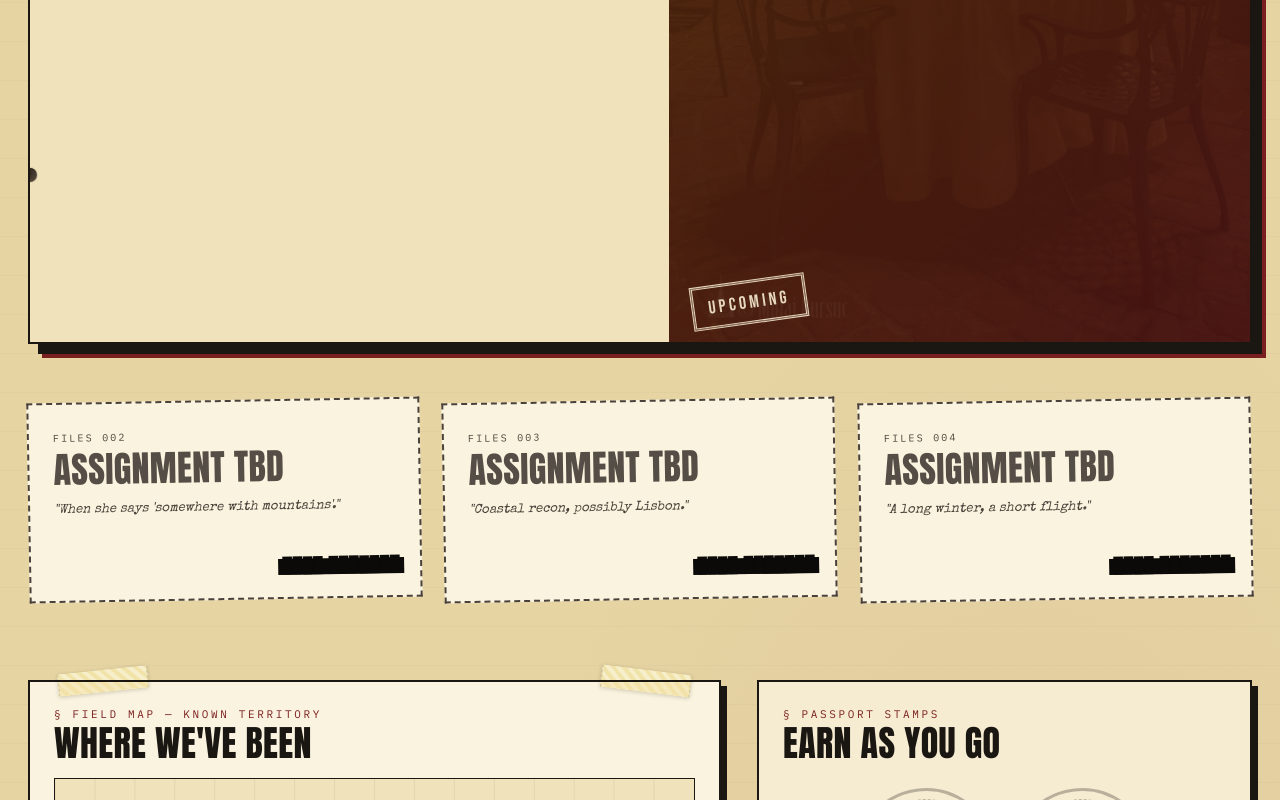
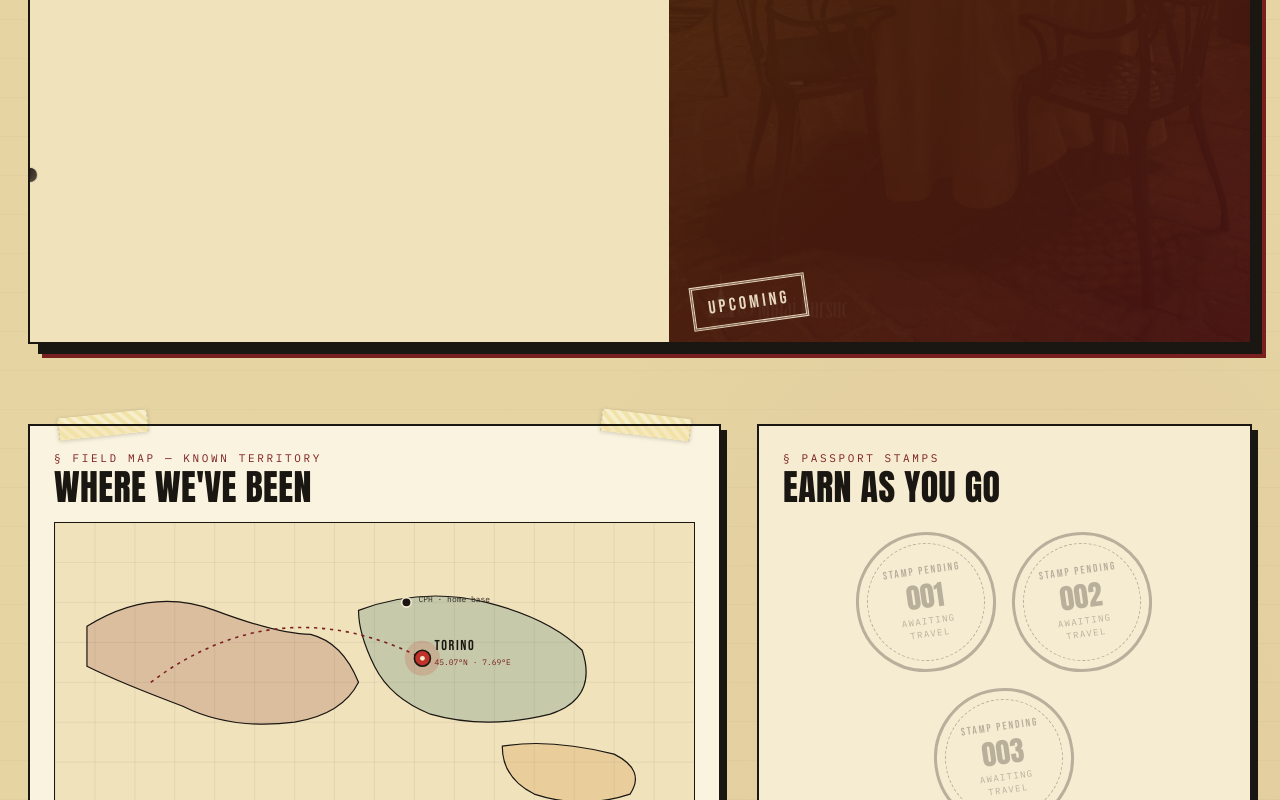
Before and after one commit to apurveh/trip-itinerary-app, a React (Vite) app: page / in a window 1280 px wide. Shown: the part 1458-2258 px from the top of the page. Built offline with nearby package versions, Linux system fonts and the light colour scheme; a web font is replaced by a local one.

Commit message:
chore: remove placeholder hub stats and pending files

```diff
--- a/src/lib/hubData.ts
+++ b/src/lib/hubData.ts
@@ -5,14 +5,8 @@ export const HUB_DATA: HubData = {
   tagline: "A growing dossier of every adventure we get away with.",
   archive: "ARCHIVE · EST. 2026",
   stats: [
-    { n: "01", label: "Trips planned" },
-    { n: "00", label: "Trips completed" },
-    { n: "01", label: "Countries on the map" },
-    { n: "00", label: "Stamps earned" },
-  ],
-  pendingFiles: [
-    { code: "FILES 002", label: "ASSIGNMENT TBD", hint: "When she says 'somewhere with mountains'." },
-    { code: "FILES 003", label: "ASSIGNMENT TBD", hint: "Coastal recon, possibly Lisbon." },
-    { code: "FILES 004", label: "ASSIGNMENT TBD", hint: "A long winter, a short flight." },
+    { n: "01", label: "Trip planned" },
+    { n: "08", label: "Days in Turin" },
+    { n: "01", label: "First trip together" },
   ],
 };
--- a/src/lib/types.ts
+++ b/src/lib/types.ts
@@ -136,5 +136,5 @@ export interface HubData {
   tagline: string;
   archive: string;
   stats: { n: string; label: string }[];
-  pendingFiles: PendingFile[];
+  pendingFiles?: PendingFile[];
 }
--- a/src/routes/Hub.tsx
+++ b/src/routes/Hub.tsx
@@ -1,6 +1,5 @@
 import AvatarChip from "@/components/brand/AvatarChip";
 import FeatureTripCard from "@/components/hub/FeatureTripCard";
-import PendingCard from "@/components/hub/PendingCard";
 import WorldMapPanel from "@/components/hub/WorldMapPanel";
 import StampWall from "@/components/hub/StampWall";
 import FooterStrip from "@/components/hub/FooterStrip";
@@ -180,21 +179,6 @@ export default function Hub() {
           <Reveal>
             <FeatureTripCard trip={trip} />
           </Reveal>
-
-          <div
-            style={{
-              marginTop: 56,
-              display: "grid",
-              gridTemplateColumns: "repeat(auto-fit, minmax(260px, 1fr))",
-              gap: 22,
-            }}
-          >
-            {data.pendingFiles.map((p, i) => (
-              <Reveal key={p.code} delay={i * 80}>
-                <PendingCard {...p} />
-              </Reveal>
-            ))}
-          </div>
         </div>
       </section>
 
```
